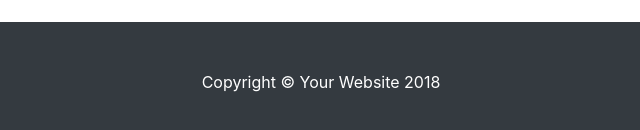
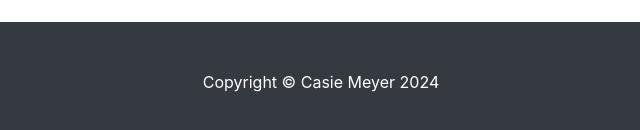
Before and after one commit to casie-meyer/geog3540, a website: page index.html in a window 1280 px wide. Shown: the part 1109-1239 px from the top of the page, 319-959 px from the left. Drawn offline with Linux system fonts and the light colour scheme.

Commit message:
Update index.html

```diff
--- a/index.html
+++ b/index.html
@@ -157,7 +157,7 @@
     <!-- Footer -->
     <footer class="py-5 bg-dark">
       <div class="container">
-        <p class="m-0 text-center text-white">Copyright &copy; Your Website 2018</p>
+        <p class="m-0 text-center text-white">Copyright &copy; Casie Meyer 2024</p>
       </div>
       <!-- /.container -->
     </footer>
```
